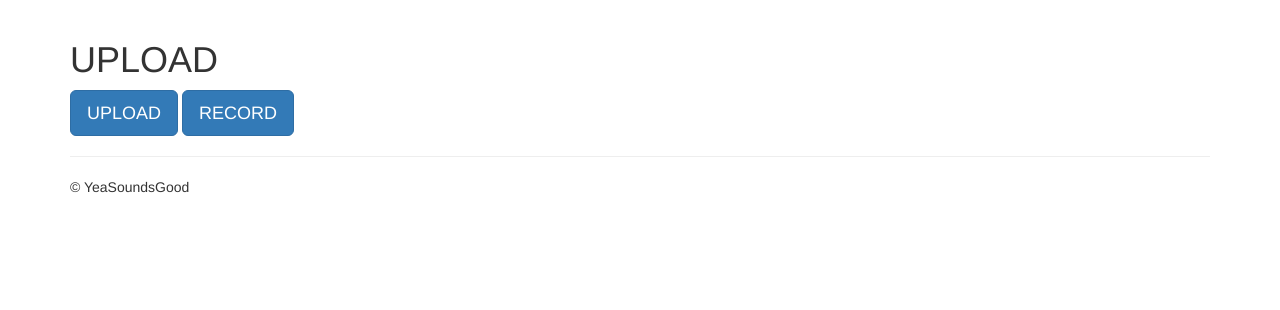
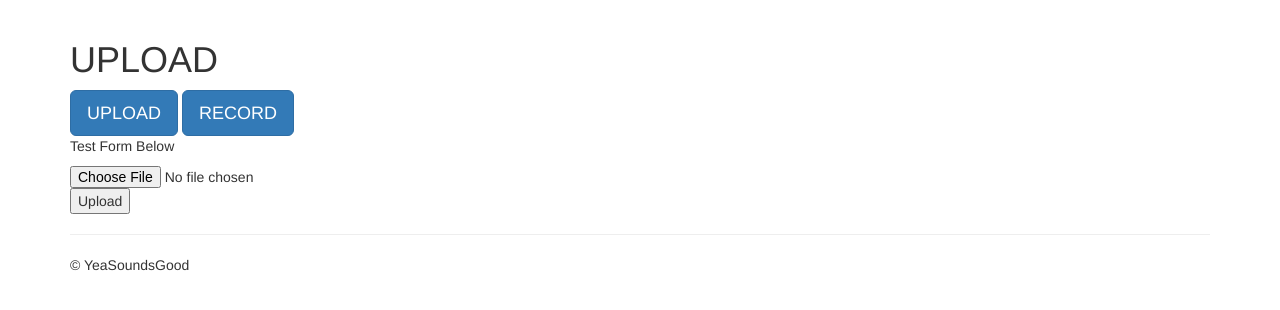
Before and after one commit to Hethre/YeaSoundsGood, a Flask app: page /upload in a window 1280 px wide. Shown: the part 51-361 px from the top of the page. Run offline with Flask 2, Linux system fonts and the light colour scheme; some libraries are stand-ins or nearby versions.

Commit message:
Test form

```diff
--- a/templates/upload.html
+++ b/templates/upload.html
@@ -152,4 +152,11 @@
 {#    dropArea.on('drop', dropEvent);#}
 {#    dropArea.on('dragover', dragOver);#}
   </script>
+
+
+   <p>Test Form Below</p>
+   <form action="/upload" method="POST" enctype="multipart/form-data">
+      <input type="file" name="file"/>
+      <input type="submit" value="Upload"/>
+    </form>
 {% endblock content %}
```
